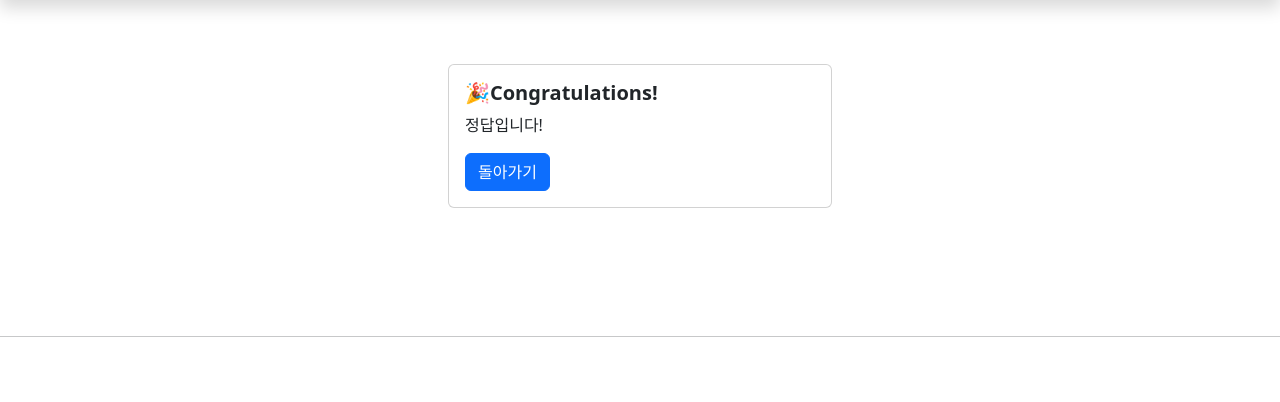
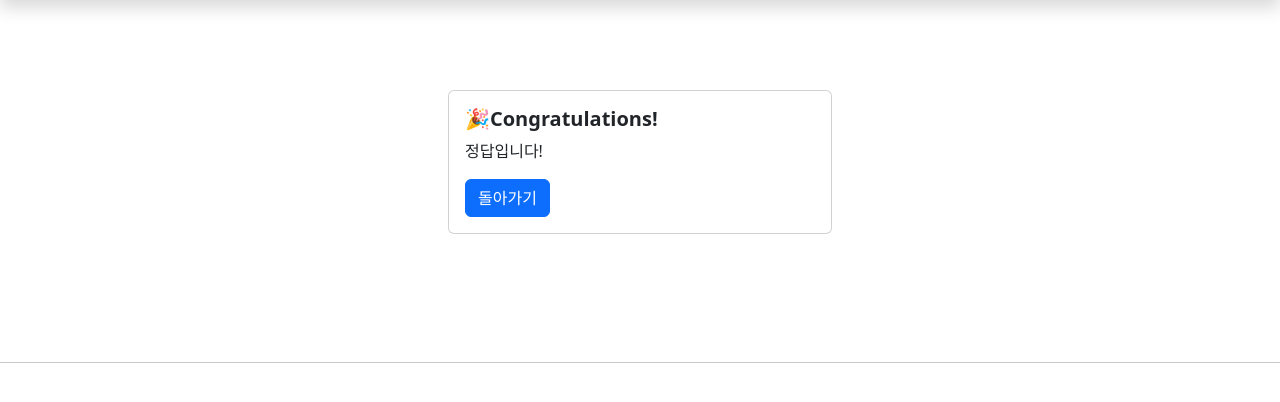
Before and after one commit to kimjw0427/school, a Flask app: template templates/correct.html in a window 1280 px wide. Shown: the part 70-472 px from the top of the page. Run offline with Flask 3, Linux system fonts and the light colour scheme; the template is opened without the code that fills it, so the values that code supplies are empty.

Commit message:
Update correct.html

```diff
--- a/templates/correct.html
+++ b/templates/correct.html
@@ -33,7 +33,7 @@
           </div>
         </div>
       </nav>
-    <div class="card" style="margin: 10%; margin-top: 5%; margin-left: 35%; margin-right: 35%;">
+    <div class="card" style="margin: 10%; margin-top: 7%; margin-left: 35%; margin-right: 35%;">
         <div class="card-body">
           <h5 class="card-title"><b>🎉Congratulations!</b></h5>
           <p class="card-text">정답입니다!</p>
```
